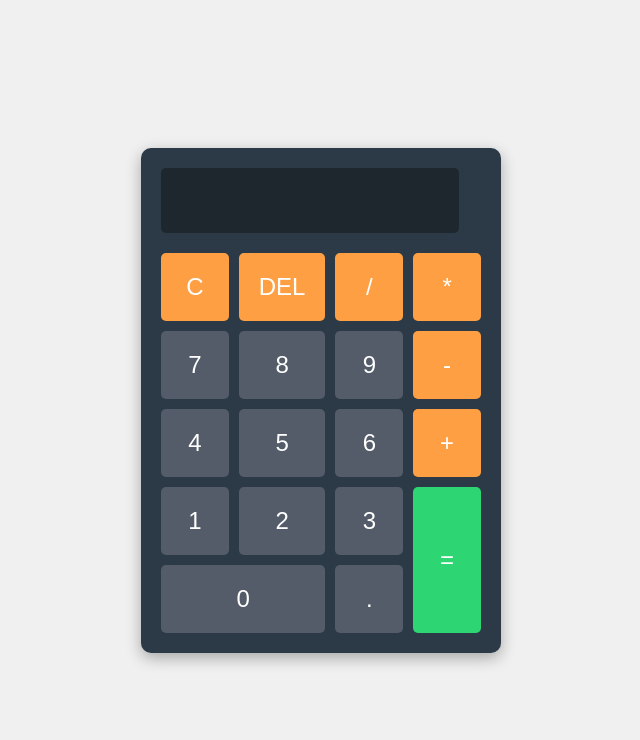
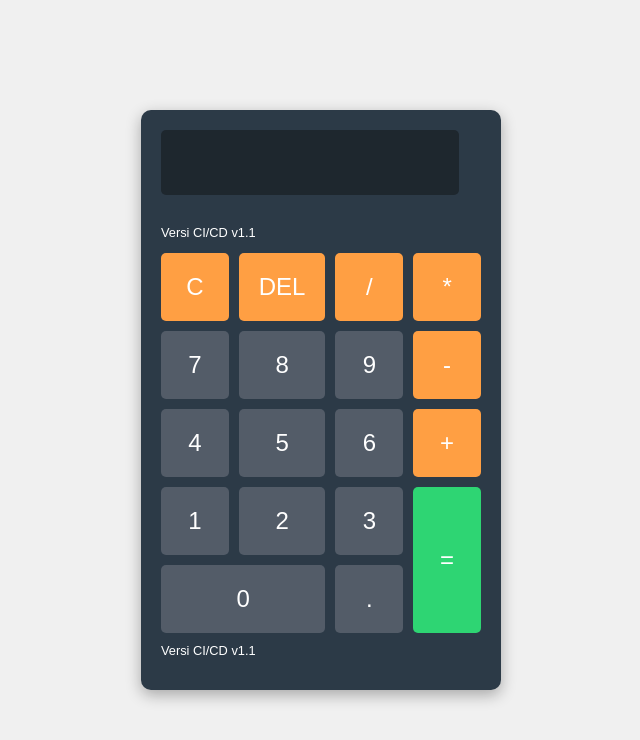
Before and after one commit to Lvsnflwrs/PraktikumCICD, a plain HTML site: page index.html in a window 1280 px wide. Shown: the whole page, without its empty margins (319-959 px from the left). Drawn offline with Linux system fonts and the light colour scheme.

Commit message:
Uji CI/CD: Mengubah judul halaman dan menambah teks versi

```diff
--- a/index.html
+++ b/index.html
@@ -3,12 +3,13 @@
     <head>
         <meta charset="UTF-8" />
         <meta name="viewport" content="width=device-width, initial-scale=1.0" />
-        <title>Kalkulator Sederhana</title>
+        <title>Kalkulator CI/CD Keren</title>
         <link rel="stylesheet" href="style.css" />
     </head>
     <body>
         <div class="calculator">
             <input type="text" id="display" disabled />
+            <p style="color: white; font-size: 0.8em; margin-top: 10px;">Versi CI/CD v1.1</p>
             <div class="buttons">
                 <button onclick="clearDisplay()" class="operator">C</button>
                 <button onclick="deleteLast()" class="operator">DEL</button>
@@ -29,6 +30,7 @@
                 <button onclick="appendToDisplay('0')" class="zero">0</button>
                 <button onclick="appendToDisplay('.')">.</button>
             </div>
+            <p style="color: white; font-size: 0.8em; margin-top: 10px;">Versi CI/CD v1.1</p>
         </div>
     <script src="script.js"></script>
     </body>
```
